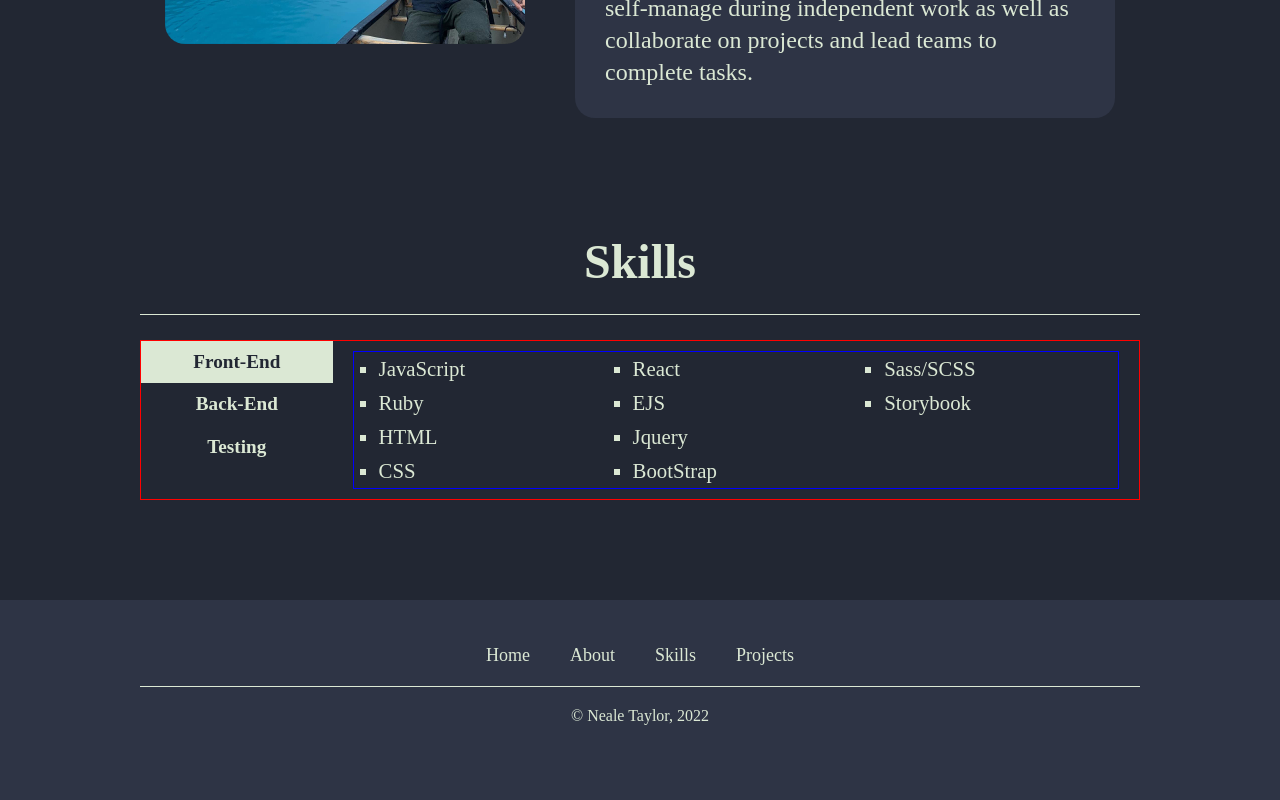
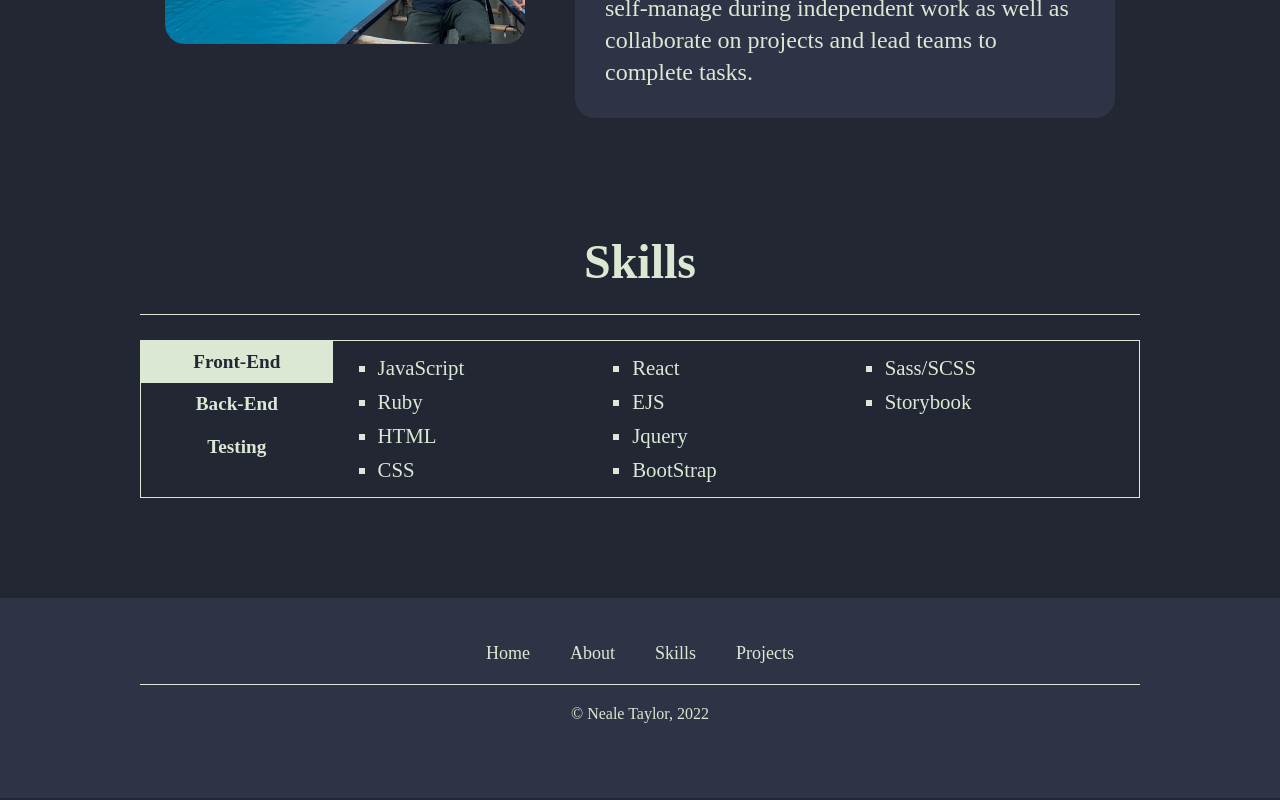
Before and after one commit to NealePT/nealetaylorcom, a React (Create React App) app in the folder react-site/: page / in a window 1280 px wide. Shown: the part 1292-2092 px from the top of the page. Built offline with nearby package versions, Linux system fonts and the light colour scheme.

Commit message:
remove test borders

```diff
--- a/react-site/src/components/Skills.css
+++ b/react-site/src/components/Skills.css
@@ -11,7 +11,7 @@
 .skillContainer {
   color: #DBE8D4;
   display: flex;
-  border: 1px solid red;
+  border: 1px solid #DBE8D4;
 }
 
 .skillContainer h5 {
@@ -41,7 +41,6 @@ skill_type {
 }
 
 .skillContainer article {
-  border: 1px solid blue;
   width: 80%;
   margin: 10px 20px;
 }
```
